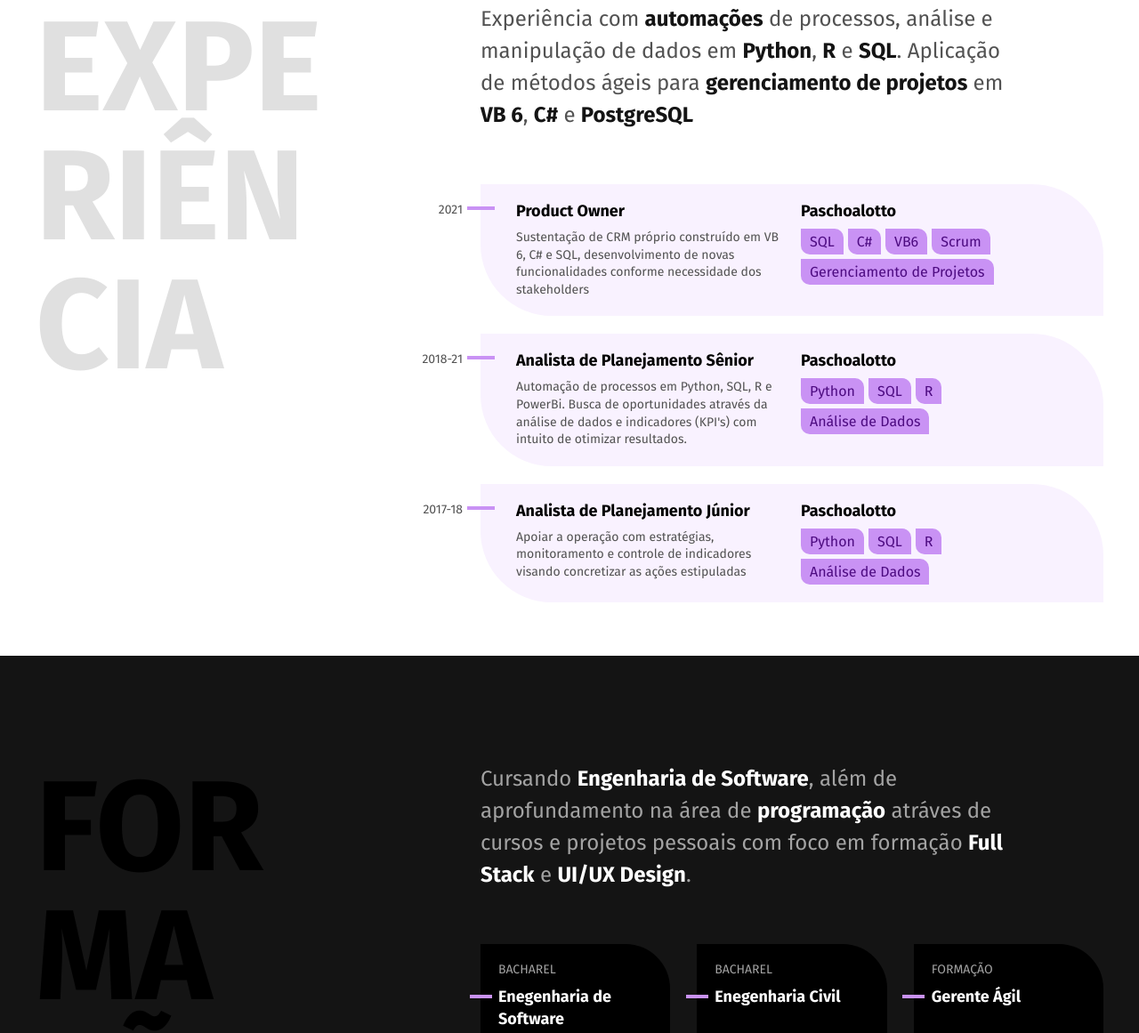
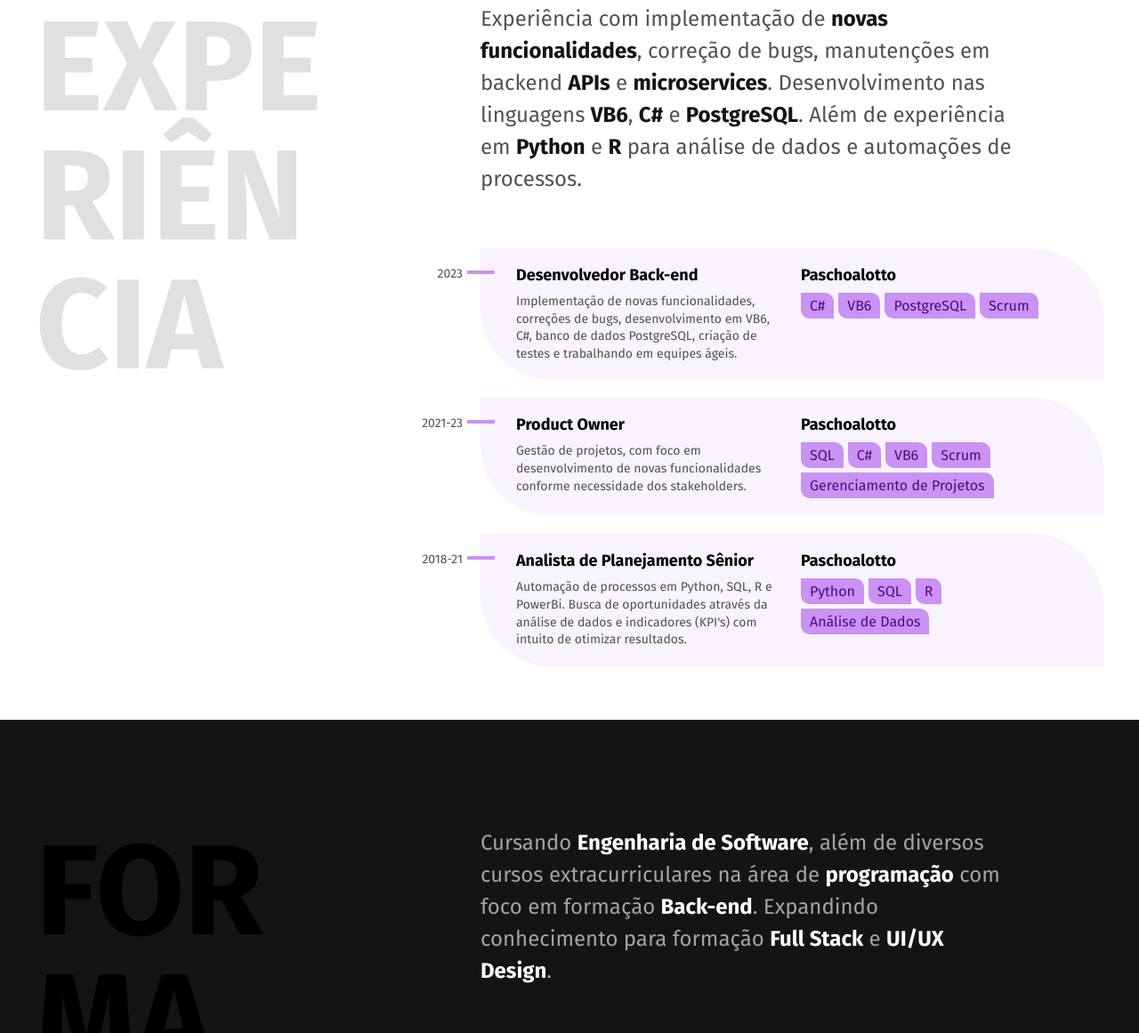
Before and after one commit to gnmsilva/gnmsilva.github.io, a plain HTML site: page index.html in a window 1280 px wide. Shown: the part 667-1828 px from the top of the page at 89% size. Drawn offline with Linux system fonts and the light colour scheme.

Commit message:
Atualização pós cargo dev backend

```diff
--- a/index.html
+++ b/index.html
@@ -38,9 +38,8 @@
 
         <div>
 
-            <h1>Product Owner<br>
-                &<br>
-                Desenvolvedor</h1>
+            <h1>Desenvolvedor<br>
+                Back-end</h1>
 
             <p>&#x1F4CD; Bauru - SP</p>
 
@@ -54,17 +53,36 @@
 
         <div>
 
-            <p class="experiencia-texto">Experiência com <strong>automações</strong> de processos, análise e manipulação de dados em <strong>Python</strong>, <strong>R</strong> e <strong>SQL</strong>. Aplicação de métodos ágeis para <strong>gerenciamento de projetos</strong> em <strong>VB 6</strong>, <strong>C#</strong> e <strong>PostgreSQL</strong></p>
+            <p class="experiencia-texto">Experiência com implementação de <strong>novas funcionalidades</strong>, correção de bugs, manutenções em backend <strong>APIs</strong> e <strong>microservices</strong>. Desenvolvimento nas linguagens <strong>VB6</strong>, <strong>C#</strong> e <strong>PostgreSQL</strong>. Além de experiência em <strong>Python</strong> e <strong>R</strong> para análise de dados e automações de processos.</p>
 
             <div class="empresa">
 
-                <span class="empresa-ano">2021</span>
+                <span class="empresa-ano">2023</span>
+
+                <h3 class="empresa-titulo">Desenvolvedor Back-end</h3>
+
+                <span class="empresa-titulo">Paschoalotto</span>
+
+                <p class="empresa-texto">Implementação de novas funcionalidades, correções de bugs, desenvolvimento em VB6, C#, banco de dados PostgreSQL, criação de testes e trabalhando em equipes ágeis.</p>
+
+                <ul class="empresa-habilidades">
+                    <li>C#</li>
+                    <li>VB6</li>
+                    <li>PostgreSQL</li>
+                    <li>Scrum</li>
+                </ul>
+
+            </div>
+
+            <div class="empresa">
+
+                <span class="empresa-ano">2021-23</span>
 
                 <h3 class="empresa-titulo">Product Owner</h3>
 
                 <span class="empresa-titulo">Paschoalotto</span>
 
-                <p class="empresa-texto">Sustentação de CRM próprio construído em VB 6, C# e SQL, desenvolvimento de novas funcionalidades conforme necessidade dos stakeholders</p>
+                <p class="empresa-texto">Gestão de projetos, com foco em desenvolvimento de novas funcionalidades conforme necessidade dos stakeholders.</p>
 
                 <ul class="empresa-habilidades">
                     <li>SQL</li>
@@ -95,25 +113,6 @@
 
             </div>
 
-            <div class="empresa">
-
-                <span class="empresa-ano">2017-18</span>
-
-                <h3 class="empresa-titulo">Analista de Planejamento Júnior</h3>
-
-                <span class="empresa-titulo">Paschoalotto</span>
-
-                <p class="empresa-texto">Apoiar a operação com estratégias, monitoramento e controle de indicadores visando concretizar as ações estipuladas</p>
-
-                <ul class="empresa-habilidades">
-                    <li>Python</li>
-                    <li>SQL</li>
-                    <li>R</li>
-                    <li>Análise de Dados</li>
-                </ul>
-
-            </div>
-
         </div>
 
     </section>
@@ -126,7 +125,7 @@
 
             <div>
 
-                <p class="formacao-texto">Cursando <strong>Engenharia de Software</strong>, além de aprofundamento na área de <strong>programação</strong> atráves de cursos e projetos pessoais com foco em formação <strong>Full Stack</strong> e <strong>UI/UX Design</strong>.</p>
+                <p class="formacao-texto">Cursando <strong>Engenharia de Software</strong>, além de diversos cursos extracurriculares na área de <strong>programação</strong> com foco em formação <strong>Back-end</strong>. Expandindo conhecimento para formação <strong>Full Stack</strong> e <strong>UI/UX Design</strong>.</p>
 
                 <ul class="formacao-lista">
                     <li class="faculdade">
@@ -186,7 +185,7 @@
     <footer class="footer" id="contato">
 
         <div class="footer-container">
-            <p class="footer-txt">Estou disponível para novas oportunidades no momento. Entre em contato comigo e marcamos uma conversa 👋</p>
+            <p class="footer-txt">Que tal me conhecer um pouco melhor? Entre em contato comigo e marcamos uma conversa! 👋</p>
 
             <ul class="footer-contato">
                 <li class="footer-email">gnm.silva@icloud.com</li>
```
